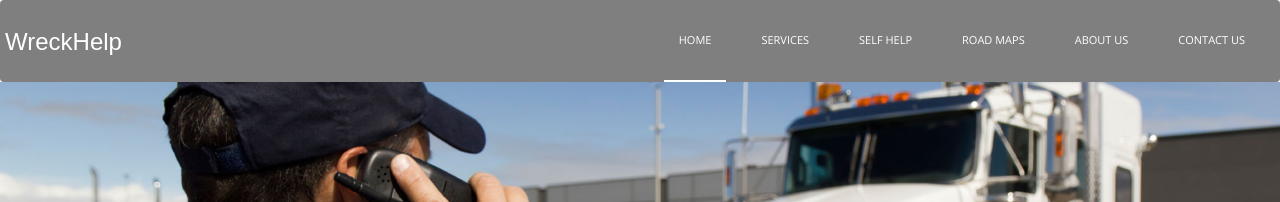
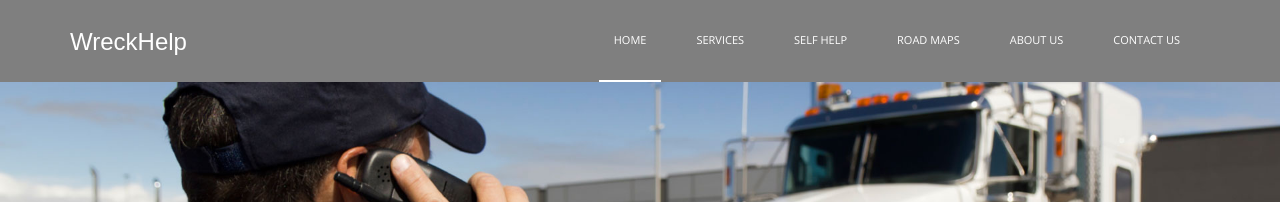
Before and after one commit to DanishRafique/WreckHelp, a plain HTML site: page index.html in a window 1280 px wide. Shown: the top 202 px of the page. Drawn offline with nearby package versions, Linux system fonts and the light colour scheme; a web font is replaced by a local one.

Commit message:
style improvements

```diff
--- a/css/style.css
+++ b/css/style.css
@@ -3,6 +3,34 @@
 Custom Styles. Bootstrap Styles are default'
 
 */
+
+::-webkit-scrollbar{
+    width: 8px;
+}
+
+::-webkit-scrollbar-thumb {
+    /*border-radius: 10px;
+    -webkit-box-shadow: inset 0 0 6px rgba(0,0,0,0.5);*/
+    background: #232323;
+}
+::-webkit-scrollbar-thumb:hover {
+    /*border-radius: 10px;
+    -webkit-box-shadow: inset 0 0 6px rgba(0,0,0,0.5);*/
+    background: #383838;
+}
+
+::-webkit-scrollbar-button {
+    width: 0;
+    height: 0;
+    display: none;
+}
+::-webkit-scrollbar-corner {
+    background-color: transparent;
+}
+
+
+
+
 
 * {
 }
@@ -224,14 +252,18 @@ footer .btn-primary:hover, .btn-primary:focus {
 /*Header*/
 
 #mainHead,header {
-	/*background: rgba(0,0,0,0.5);*/
+	background: rgba(0,0,0,0.5);
 	width: 100%;
 	position: relative;
 	z-index: 99;
+    -webkit-transition: all 300ms;
+    -moz-transition: all 300ms;
+    -ms-transition: all 300ms;
+    -o-transition: all 300ms;
+    transition: all 300ms;
 }
 #mainNav{
-    padding: 0 5px;
-	background: rgba(0,0,0,0.5) !important;
+	/*background: rgba(0,0,0,0.5) !important;*/
 	width: 100% !important;
 
 }
@@ -323,7 +355,7 @@ ul.dropdown-menu {
 	-o-border-radius: 0px;
 	-ms-border-radius: 0px;
 	border: none;
-	background: rgba(0,0,0,0.5);
+	background: rgba(0,0,0,0.9);
 	box-shadow: none;
 	-moz-box-shadow: none;
 	-webkit-box-shadow: none;
--- a/index.html
+++ b/index.html
@@ -17,7 +17,7 @@
 </head>
 <body>
 <header id="mainHead" class="main__header">
-  <div class="container-fluid">
+  <div class="container">
     <nav id="mainNav" class="navbar navbar-default" role="navigation">
       <!-- Brand and toggle get grouped for better mobile display -->
       <!-- Collect the nav links, forms, and other content for toggling -->
```
Also changed, not shown: result.html (+8 -8 lines).
